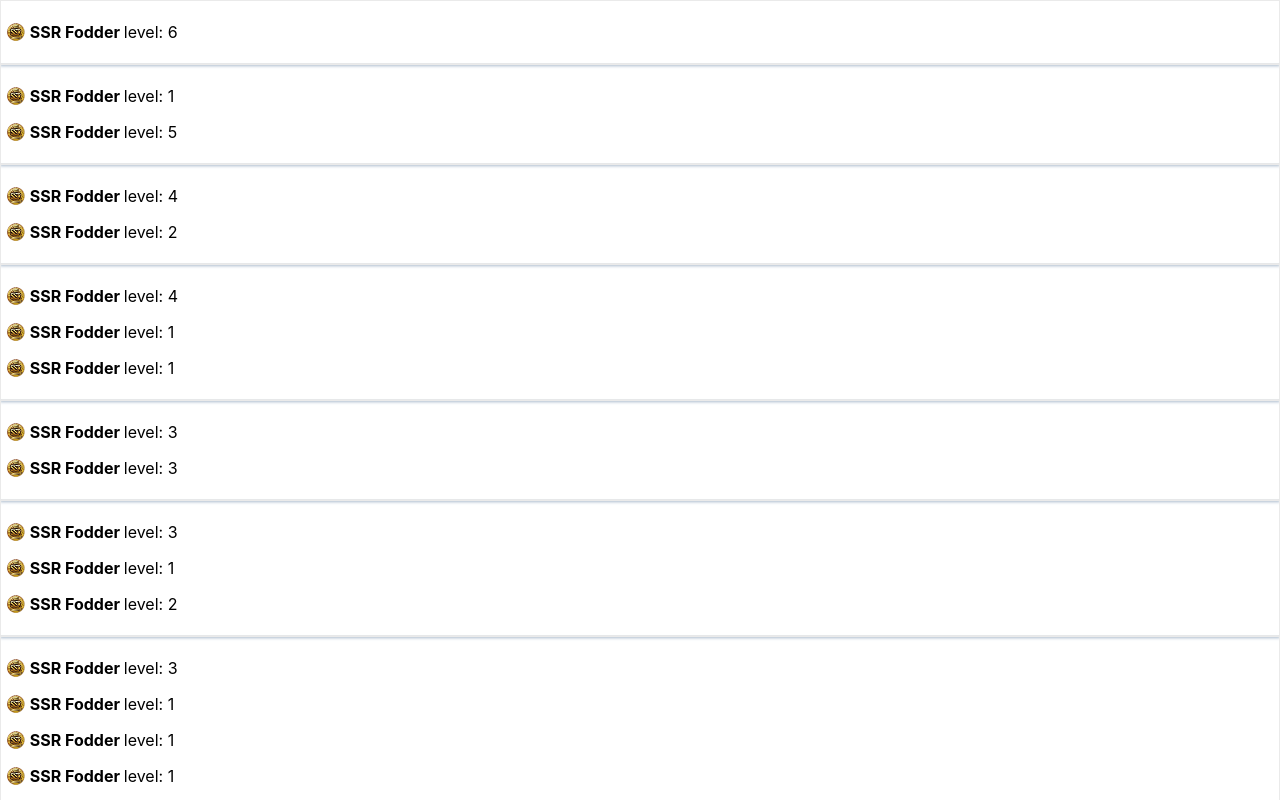
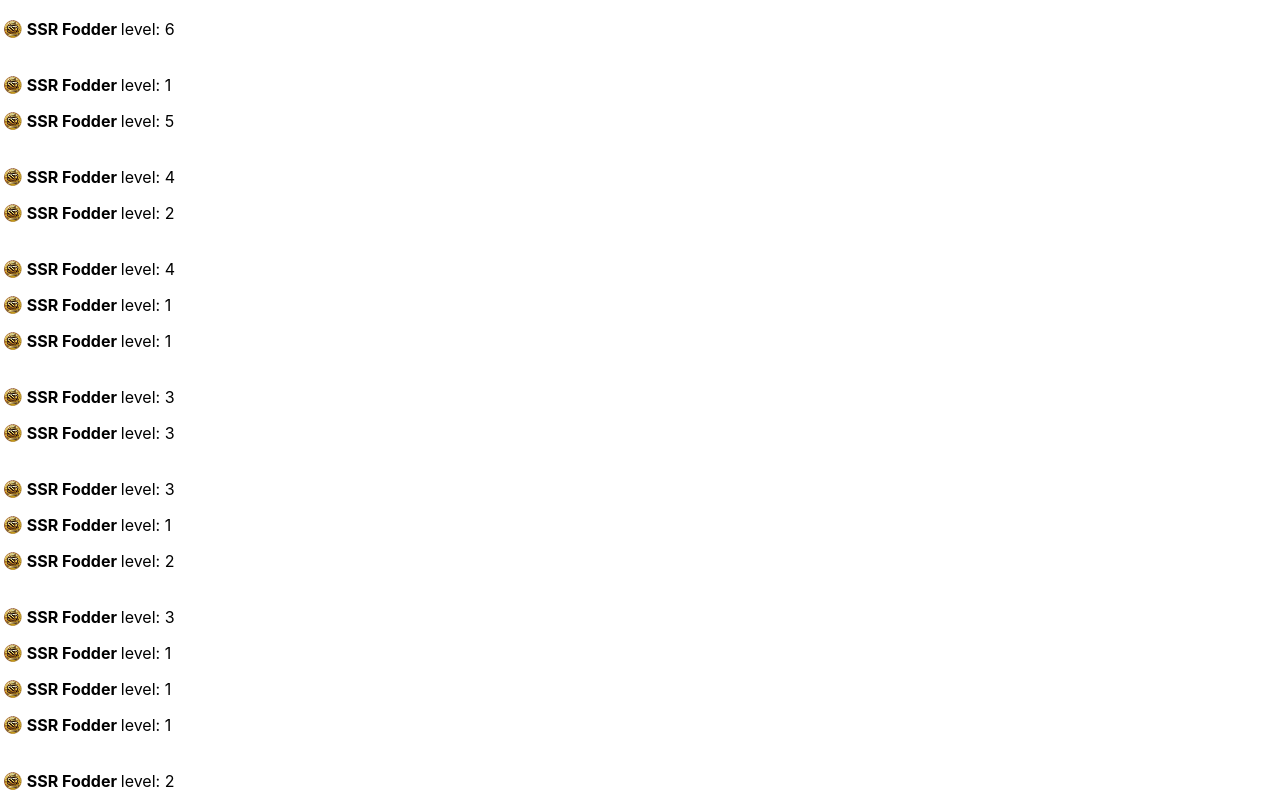
Before and after one commit to ipulcrimx/skill-table, a React (Create React App) app: page / in a window 1280 px wide. Shown: the top 800 px of the page. Built offline with nearby package versions, Linux system fonts and the light colour scheme.

Commit message:
make table

```diff
--- a/src/App.tsx
+++ b/src/App.tsx
@@ -94,7 +94,7 @@ class App extends React.Component {
     return newArray
   }
   render() {
-
+    const tempStr: string = 'SSR Fodder';
     let array = this.countFodders(6, 240);
     let flattenedArray: any[] = this.flattenArray(array);
     var details = flattenedArray.map((arrElement, index) => {
@@ -107,9 +107,11 @@ class App extends React.Component {
     });
 
     return (
-      <div>
-        {details}
-      </div>
+      <table>
+        <tbody>
+          {details}
+        </tbody>
+      </table>
     );
   }
 
--- a/src/Components/WeaponDetailComponent.tsx
+++ b/src/Components/WeaponDetailComponent.tsx
@@ -19,9 +19,11 @@ const WeaponDetailComponent = (props: any) => {
     }
 
     return (
-        <div className='WeaponDetail'>
-            {detail}
-        </div>
+        <tr>
+            <td>
+                {detail}
+            </td>
+        </tr>
     );
 }
 
```
